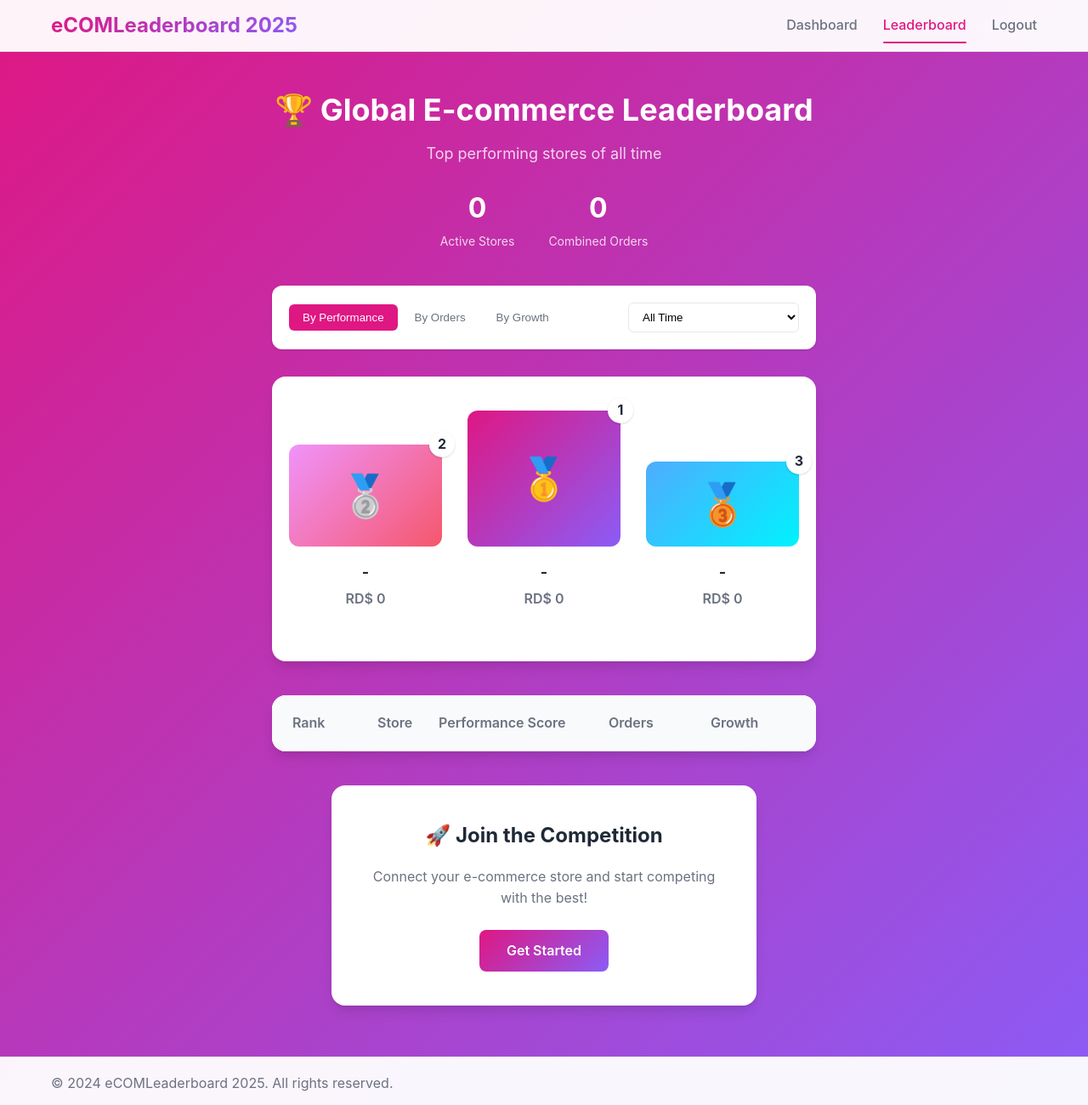
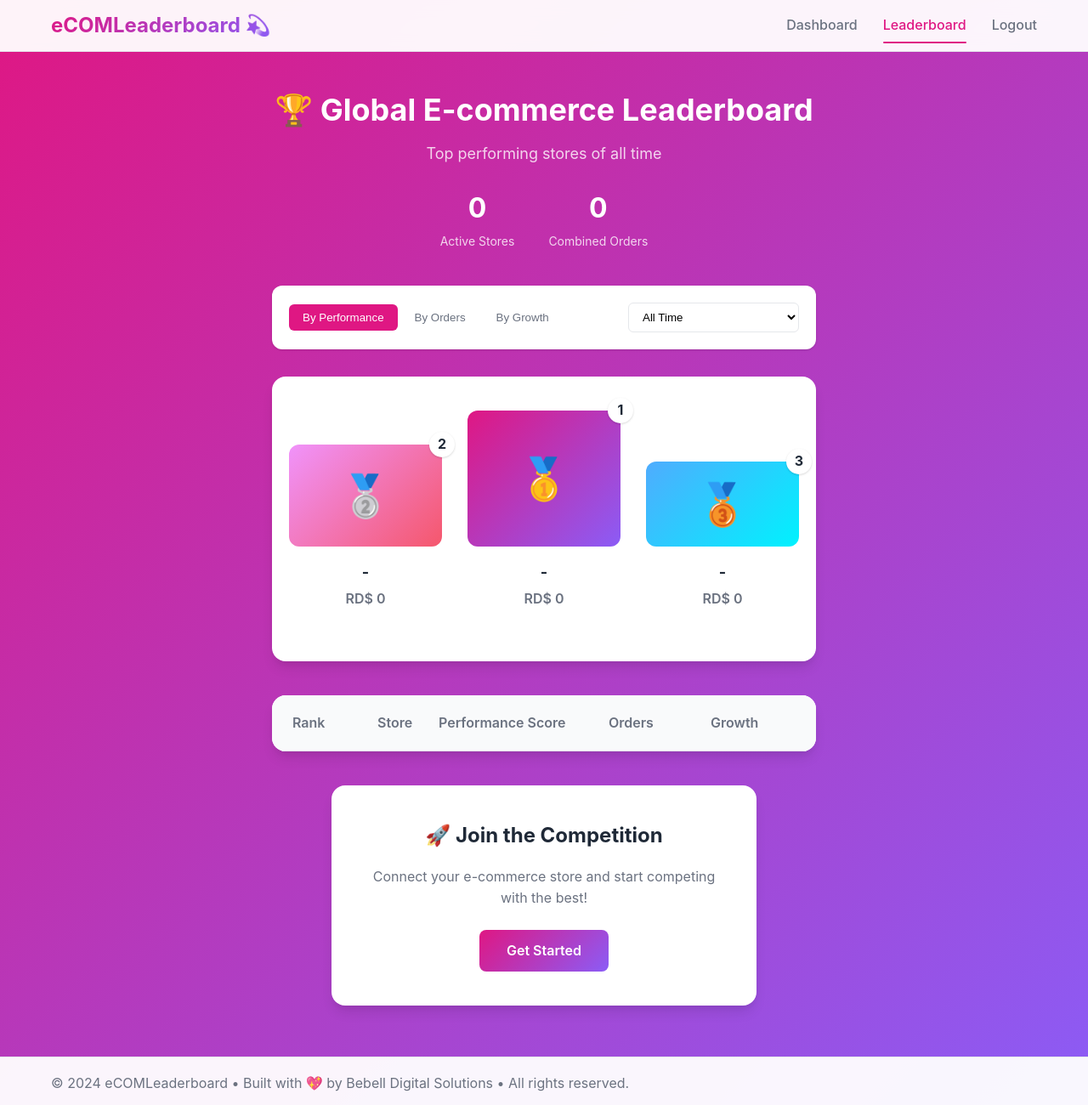
Before and after one commit to Bebell-Digital-Solutions/ecom-leaderboard-v07, a plain HTML site: page leaderboard.html in a window 1280 px wide. Shown: the whole page at 85% size. Drawn offline with nearby package versions, Linux system fonts and the light colour scheme.

Commit message:
Update leaderboard.html

```diff
--- a/leaderboard.html
+++ b/leaderboard.html
@@ -4,14 +4,14 @@
 <head>
     <meta charset="UTF-8">
     <meta name="viewport" content="width=device-width, initial-scale=1.0">
-    <title>Global Leaderboard - eCOMLeaderboard 2025</title>
+    <title>Global Leaderboard - eCOMLeaderboard</title>
     <link rel="stylesheet" href="styles.css">
 </head>
 <body>
     <nav class="navbar">
         <div class="nav-container">
             <div class="nav-brand">
-                <h2>eCOMLeaderboard 2025</h2>
+                <h2>eCOMLeaderboard 💫</h2>
             </div>
             <div class="nav-links">
                 <a href="index.html" class="nav-link">Dashboard</a>
@@ -40,6 +40,8 @@
         <div id="globalStatsContainer">
             <!-- Global Stats Chart will be rendered here -->
         </div>
+
+
 
         <div class="leaderboard-filters">
             <div class="filter-tabs">
@@ -106,6 +108,9 @@
             </div>
         </div>
 
+
+
+
         <div class="join-section">
             <div class="join-card">
                 <h3>🚀 Join the Competition</h3>
@@ -118,7 +123,7 @@
 
     <footer class="app-footer">
         <div class="nav-container">
-            <p>&copy; 2024 eCOMLeaderboard 2025. All rights reserved.</p>
+        <p>&copy; 2024 eCOMLeaderboard • Built with 💖 by Bebell Digital Solutions • All rights reserved.</p>
             <a href="backend.html" class="footer-link admin-only">Admin Panel</a>
         </div>
     </footer>
```
